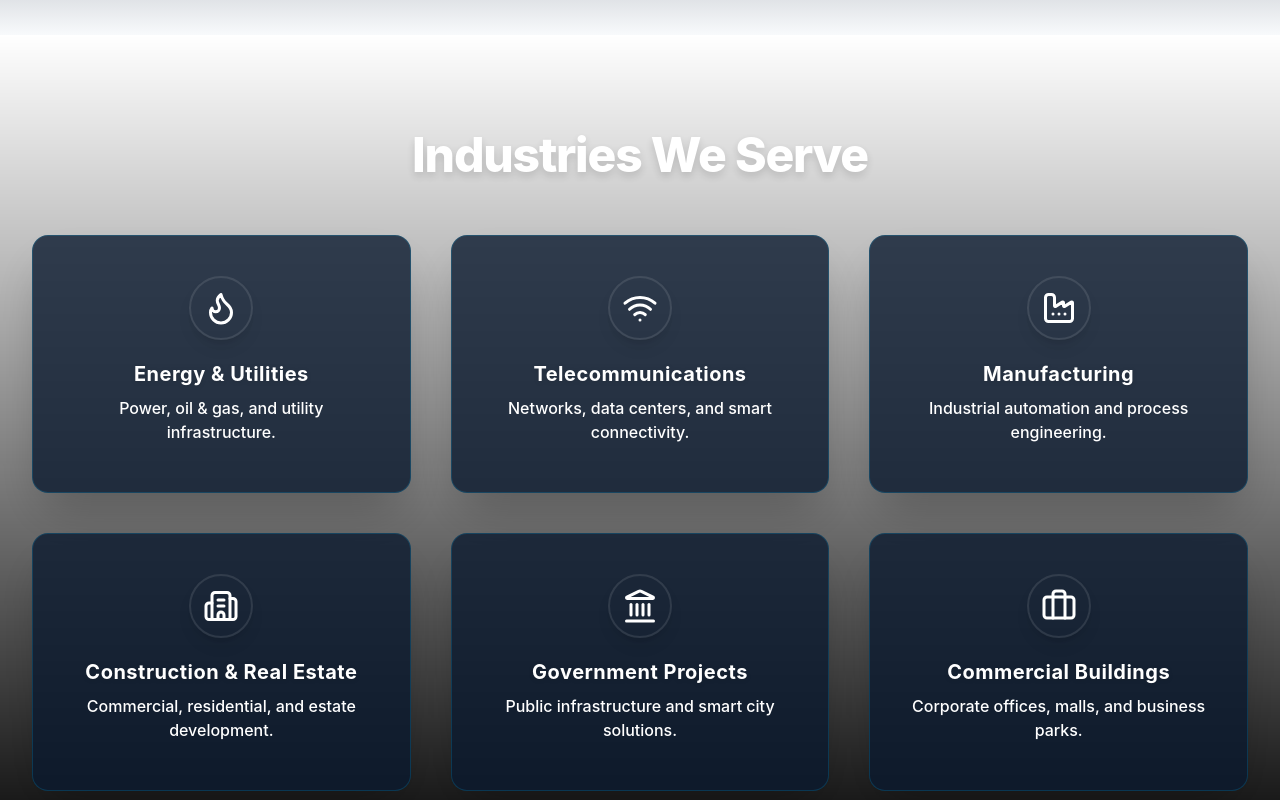
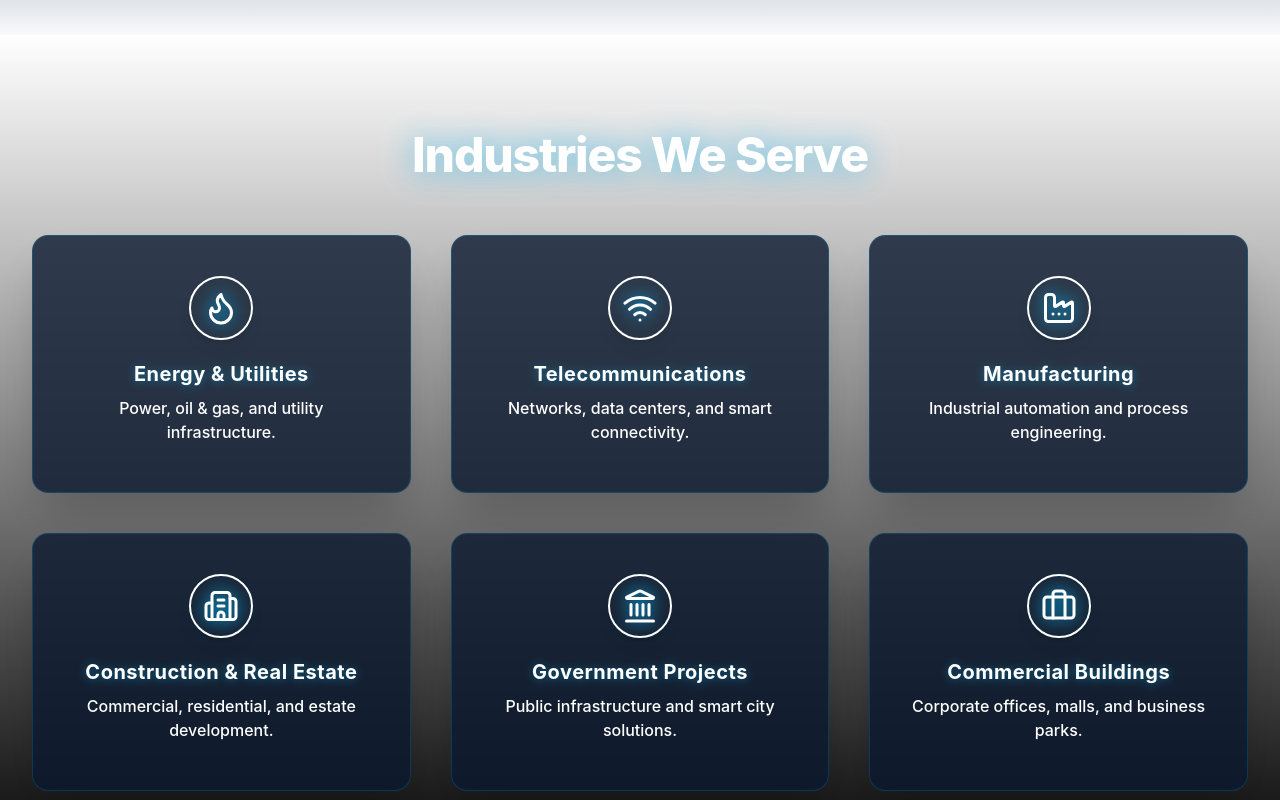
Before and after one commit to Verere/igbitite, a Next.js app: page / in a window 1280 px wide. Shown: the part 3560-4360 px from the top of the page. Built offline with nearby package versions, Linux system fonts and the light colour scheme.

Commit message:
first commit

```diff
--- a/sections/IndustriesSection.tsx
+++ b/sections/IndustriesSection.tsx
@@ -38,13 +38,19 @@ const industries = [
 export default function IndustriesSection() {
   return (
     <section id="industries" className="relative py-24 px-4 md:px-8 bg-gradient-to-b from-dark via-navy to-black text-white overflow-hidden">
-      <div className="max-w-7xl mx-auto">
+      {/* Animated floating shapes background */}
+      <div className="pointer-events-none absolute inset-0 z-0">
+        <div className="absolute top-10 left-1/4 w-40 h-40 bg-accent-blue/20 rounded-full blur-3xl animate-pulse-slow" />
+        <div className="absolute bottom-10 right-1/4 w-32 h-32 bg-accent-blue/10 rounded-full blur-2xl animate-pulse-slow" />
+        <div className="absolute top-1/2 left-1/2 w-24 h-24 bg-accent-blue/30 rounded-full blur-2xl animate-pulse-slower" />
+      </div>
+      <div className="max-w-7xl mx-auto relative z-10">
         <motion.h2
           initial={{ opacity: 0, y: 40 }}
           whileInView={{ opacity: 1, y: 0 }}
           transition={{ duration: 0.6 }}
           viewport={{ once: true }}
-          className="text-3xl md:text-5xl font-heading font-extrabold text-white text-center mb-14 tracking-tight drop-shadow-lg"
+          className="text-3xl md:text-5xl font-heading font-extrabold text-white text-center mb-14 tracking-tight drop-shadow-[0_0_16px_#00AEEF99]"
         >
           Industries We Serve
         </motion.h2>
@@ -56,17 +62,18 @@ export default function IndustriesSection() {
               whileInView={{ opacity: 1, y: 0 }}
               transition={{ duration: 0.5 + i * 0.1 }}
               viewport={{ once: true }}
-              className="group rounded-2xl bg-[#0A192F]/80 border border-[#00AEEF]/20 shadow-2xl p-10 flex flex-col items-center text-center hover:scale-[1.04] hover:shadow-[#00AEEF]/30 hover:border-[#00AEEF]/60 transition-all duration-300 relative overflow-hidden"
+              whileHover={{ rotate: 2, scale: 1.06 }}
+              className="group rounded-2xl bg-[#0A192F]/80 border border-[#00AEEF]/20 shadow-2xl p-10 flex flex-col items-center text-center hover:scale-[1.06] hover:shadow-accent-blue/40 hover:border-accent-blue/80 transition-all duration-300 relative overflow-hidden hover:z-20"
             >
               {/* Animated accent ring */}
-              <div className="absolute -inset-1 z-0 rounded-2xl pointer-events-none opacity-0 group-hover:opacity-100 transition-all duration-300 bg-gradient-to-br from-accent-blue/20 to-navy/10 blur-xl" />
-              <div className="mb-5 flex items-center justify-center w-16 h-16 rounded-full bg-gradient-to-br from-accent-blue/90 to-navy/80 shadow-lg group-hover:shadow-2xl transition-all duration-300 border-2 border-white/10">
-                <industry.icon size={36} className="text-white drop-shadow-glow" />
+              <div className="absolute -inset-1 z-0 rounded-2xl pointer-events-none opacity-0 group-hover:opacity-100 transition-all duration-300 bg-gradient-to-br from-accent-blue/30 to-navy/20 blur-2xl" />
+              <div className="mb-5 flex items-center justify-center w-16 h-16 rounded-full bg-gradient-to-br from-accent-blue/90 to-navy/80 shadow-lg group-hover:shadow-accent-blue/40 group-hover:scale-110 transition-all duration-300 border-2 border-accent-blue/40">
+                <industry.icon size={36} className="text-accent-blue drop-shadow-[0_0_8px_#00AEEF]" />
               </div>
-              <h3 className="text-xl font-bold text-white mb-2 tracking-wide drop-shadow-sm">{industry.name}</h3>
+              <h3 className="text-xl font-bold text-white mb-2 tracking-wide drop-shadow-[0_1px_4px_#00AEEF77]">{industry.name}</h3>
               <p className="text-light/90 mb-2 text-base font-medium">{industry.description}</p>
               {/* Subtle glass border on hover */}
-              <div className="absolute inset-0 pointer-events-none rounded-2xl border border-accent-blue/30 opacity-0 group-hover:opacity-100 transition-all duration-300" />
+              <div className="absolute inset-0 pointer-events-none rounded-2xl border border-accent-blue/50 opacity-0 group-hover:opacity-100 transition-all duration-300" />
             </motion.div>
           ))}
         </div>
```
